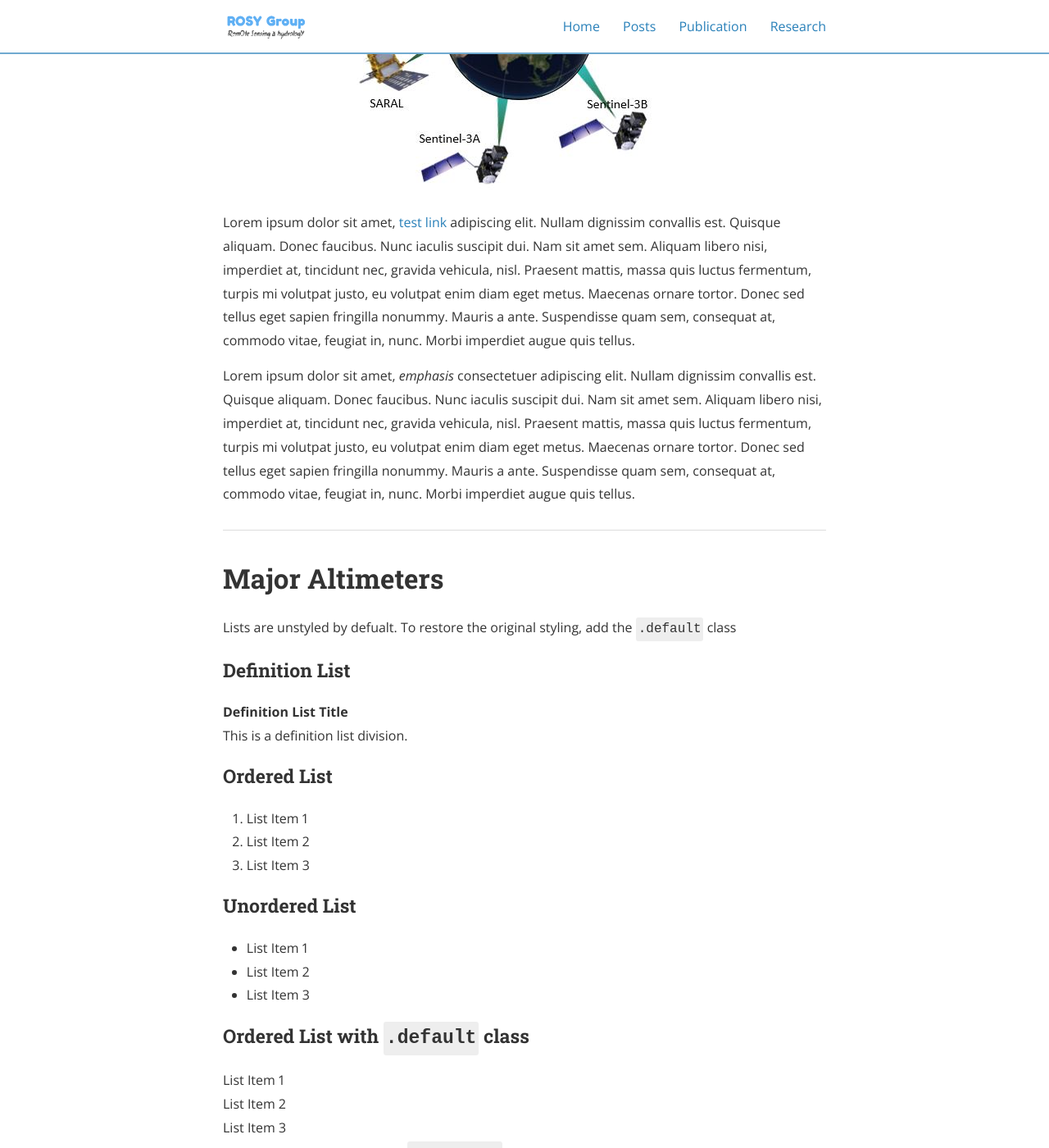
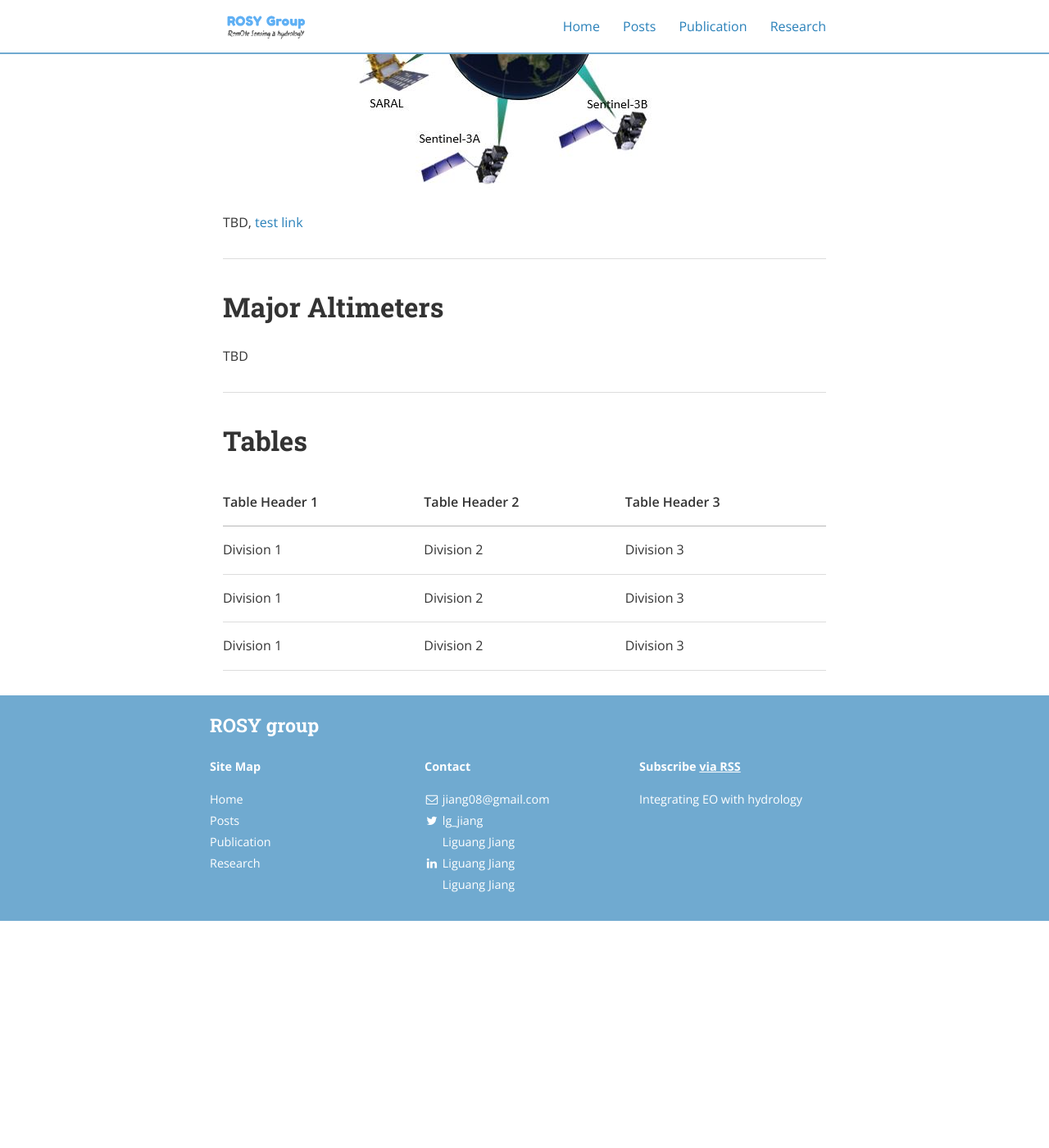
Before and after one commit to 12530/rshydro, a Jekyll site: the page built from research.md, in a window 1280 px wide and 1400 px high, scrolled down 743 px. Shown: the whole window at 82% size. Built offline with Jekyll 4.4.1, drawn with Linux system fonts in a browser that asks for light colours; nearby versions of some CDN libraries; after the commit the page ends 1866 px from its top, so only the background shows below that; some of the changed text lies outside the part shown.

Commit message:
Update research.md

```diff
--- a/research.md
+++ b/research.md
@@ -24,120 +24,20 @@ main_nav: true
 
 <img src="/assets/missions.jpg" alt="alti-mission" style="width:426px;height:372px;">
 
-<p>Lorem ipsum dolor sit amet, <a href="#" title="test link">test link</a> adipiscing elit. Nullam dignissim convallis est. Quisque aliquam. Donec faucibus. Nunc iaculis suscipit dui. Nam sit amet sem. Aliquam libero nisi, imperdiet at, tincidunt nec, gravida vehicula, nisl. Praesent mattis, massa quis luctus fermentum, turpis mi volutpat justo, eu volutpat enim diam eget metus. Maecenas ornare tortor. Donec sed tellus eget sapien fringilla nonummy. Mauris a ante. Suspendisse quam sem, consequat at, commodo vitae, feugiat in, nunc. Morbi imperdiet augue quis tellus.</p>
+<p> TBD, <a href="#" title="test link">test link</a> </p>
 
-<p>Lorem ipsum dolor sit amet, <em>emphasis</em> consectetuer adipiscing elit. Nullam dignissim convallis est. Quisque aliquam. Donec faucibus. Nunc iaculis suscipit dui. Nam sit amet sem. Aliquam libero nisi, imperdiet at, tincidunt nec, gravida vehicula, nisl. Praesent mattis, massa quis luctus fermentum, turpis mi volutpat justo, eu volutpat enim diam eget metus. Maecenas ornare tortor. Donec sed tellus eget sapien fringilla nonummy. Mauris a ante. Suspendisse quam sem, consequat at, commodo vitae, feugiat in, nunc. Morbi imperdiet augue quis tellus.</p>
+
 
 <hr>
 
 <h1 id="list_types">Major Altimeters</h1>
 
-<p>Lists are unstyled by defualt. To restore the original styling, add the <code>.default</code> class</p>
+<p> TBD </p>
 
-<h3>Definition List</h3>
-<dl>
-  <dt>Definition List Title</dt>
-  <dd>This is a definition list division.</dd>
-</dl>
 
-<h3>Ordered List</h3>
-<ol>
-  <li>List Item 1</li>
-  <li>List Item 2</li>
-  <li>List Item 3</li>
-</ol>
-
-<h3>Unordered List</h3>
-<ul>
-  <li>List Item 1</li>
-  <li>List Item 2</li>
-  <li>List Item 3</li>
-</ul>
-
-<h3>Ordered List with <code>.default</code> class</h3>
-<ol class="default">
-  <li>List Item 1</li>
-  <li>List Item 2</li>
-  <li>List Item 3</li>
-</ol>
-
-<h3>Unordered List with <code>.default</code> class</h3>
-<ul class="default">
-  <li>List Item 1</li>
-  <li>List Item 2</li>
-  <li>List Item 3</li>
-</ul>
 
 <hr>
 
-<h1 id="form_elements">Fieldsets and Form Elements</h1>
-
-<fieldset>
-  <p>Lorem ipsum dolor sit amet, consectetuer adipiscing elit. Nullam dignissim convallis est. Quisque aliquam. Donec faucibus. Nunc iaculis suscipit dui. Nam sit amet sem. Aliquam libero nisi, imperdiet at, tincidunt nec, gravida vehicula, nisl. Praesent mattis, massa quis luctus fermentum, turpis mi volutpat justo, eu volutpat enim diam eget metus.</p>
-
-  <form>
-    <h2>Form Element</h2>
-
-    <p>Lorem ipsum dolor sit amet, consectetuer adipiscing elit. Nullam dignissim convallis est. Quisque aliquam. Donec faucibus. Nunc iaculis suscipit dui.</p>
-
-    <p><label for="text_field">Text Field:</label>
-      <input type="text" id="text_field" /></p>
-
-    <p><label for="text_area">Text Area:</label>
-      <textarea id="text_area"></textarea></p>
-
-    <p><label for="select_element">Select Element:</label>
-      <select name="select_element">
-        <optgroup label="Option Group 1">
-          <option value="1">Option 1</option>
-          <option value="2">Option 2</option>
-          <option value="3">Option 3</option>
-        </optgroup>
-        <optgroup label="Option Group 2">
-          <option value="1">Option 1</option>
-          <option value="2">Option 2</option>
-          <option value="3">Option 3</option>
-        </optgroup>
-    </select></p>
-
-    <p><label for="radio_buttons">Radio Buttons:</label>
-      <label>
-        <input type="radio" class="radio" name="radio_button" value="radio_1" /> Radio 1
-      </label>
-      <label>
-        <input type="radio" class="radio" name="radio_button" value="radio_2" /> Radio 2
-      </label>
-      <label>
-        <input type="radio" class="radio" name="radio_button" value="radio_3" /> Radio 3
-      </label>
-    </p>
-
-    <p><label for="checkboxes">Checkboxes:</label>
-      <label>
-        <input type="checkbox" class="checkbox" name="checkboxes" value="check_1" /> Checkbox 1
-      </label>
-      <label>
-        <input type="checkbox" class="checkbox" name="checkboxes" value="check_2" /> Checkbox 2
-      </label>
-      <label>
-        <input type="checkbox" class="checkbox" name="checkboxes" value="check_3" /> Checkbox 3
-      </label>
-    </p>
-
-    <p><label for="password">Password:</label>
-      <input type="password" class="password" name="password" />
-    </p>
-
-    <p><label for="file">File Input:</label>
-      <input type="file" class="file" name="file" />
-    </p>
-
-
-    <p><input type="submit" value="Submit" /></p>
-  </form>
-</fieldset>
-
-<hr>
 
 <h1 id="tables">Tables</h1>
 
@@ -155,4 +55,3 @@ main_nav: true
     <td>Division 1</td><td>Division 2</td><td>Division 3</td>
   </tr>
 </table>
-</div>
```
